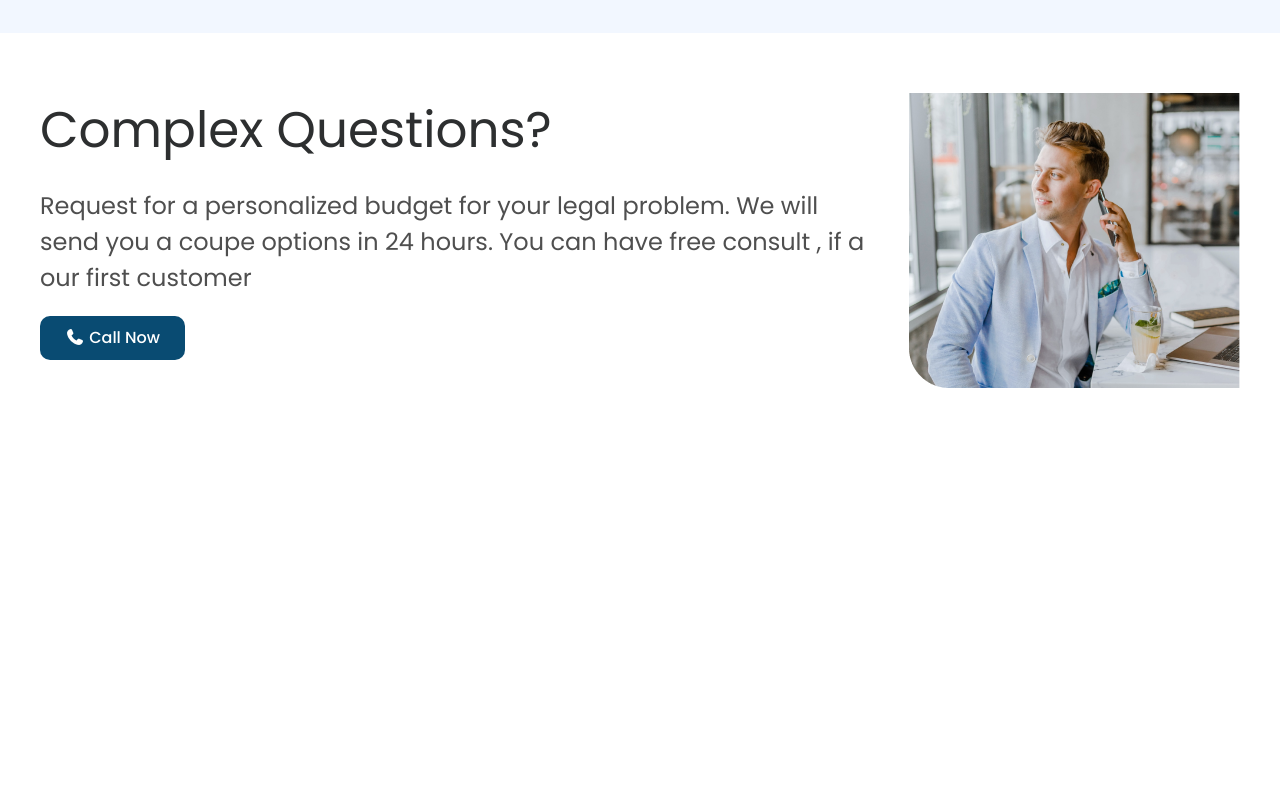
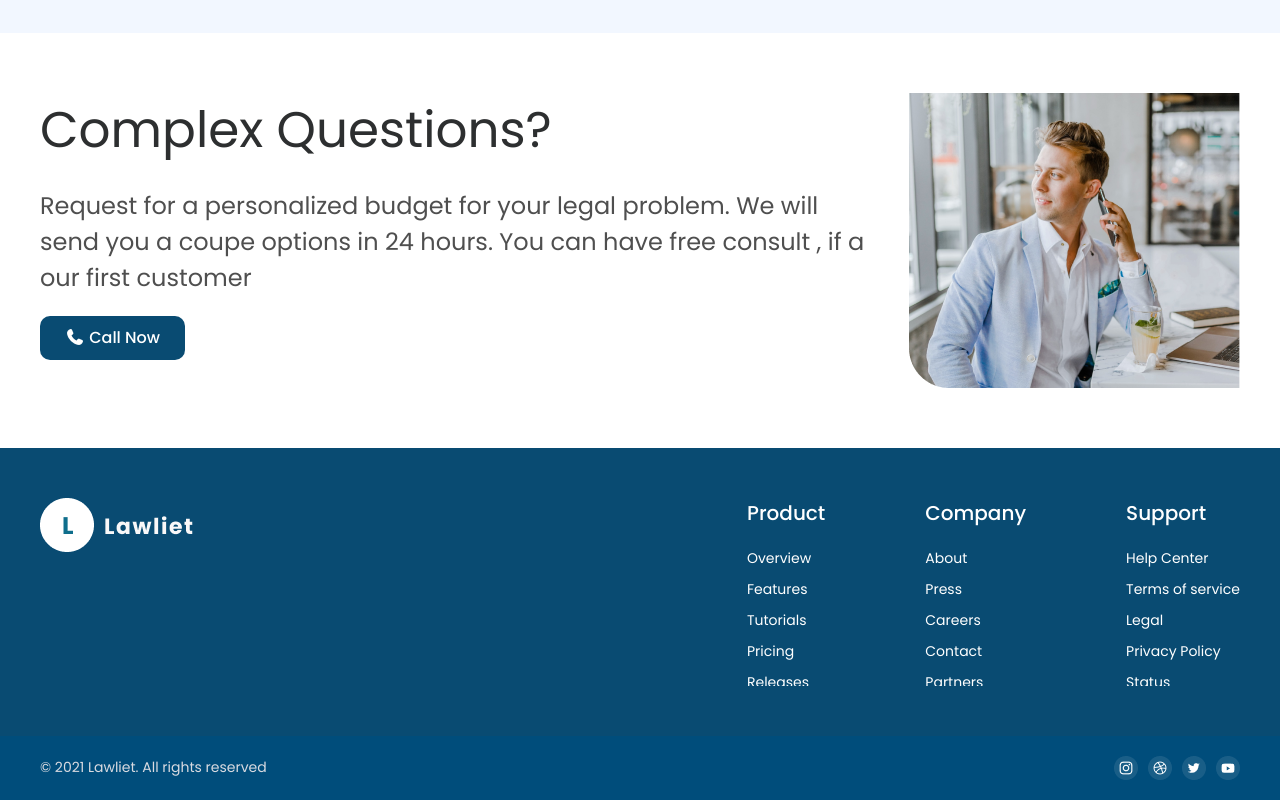
Before and after one commit to Faridun-07/Cw-Tailwindcss-week-3, a website: page index.html in a window 1280 px wide. Shown: the part 2599-3399 px from the top of the page. Before the commit the page ends 3047 px from the top, so only its background shows below. Drawn offline with nearby package versions, Linux system fonts and the light colour scheme; files that its build step writes are made by us from their sources.

Commit message:
Add footer

```diff
--- a/index.html
+++ b/index.html
@@ -163,6 +163,53 @@
             <img src="./src/images/Group.png" alt="">
         </section>
     </main>
-    <footer></footer>
+    <div class="bg-[#094B72]">
+    <footer class="max-w-300 m-auto flex flex-col gap-[30px] lg:flex-row lg:justify-between items-start lg:p-[50px_0] p-[50px_20px]">
+        <img src="./src/images/Logo2.png" alt="Logo">
+        <div class="flex flex-wrap gap-[100px] justify-between lg:flex-row lg:gap-[100px]">
+            <div class="flex flex-col gap-[20px] h-[188px] overflow-hidden">
+                <h1 class="text-white text-[20px] font-medium">Product</h1>
+                <div class="flex flex-col gap-[10px]">
+                    <p class="text-white text-[14px]">Overview</p>
+                    <p class="text-white text-[14px]">Features</p>
+                    <p class="text-white text-[14px]">Tutorials</p>
+                    <p class="text-white text-[14px]">Pricing</p>
+                    <p class="text-white text-[14px]">Releases</p>
+                </div>
+            </div>
+             <div class="flex flex-col gap-[20px] h-[188px] overflow-hidden">
+                <h1 class="text-white text-[20px] font-medium">Company</h1>
+                <div class="flex flex-col gap-[10px]">
+                    <p class="text-white text-[14px]">About</p>
+                    <p class="text-white text-[14px]">Press</p>
+                    <p class="text-white text-[14px]">Careers</p>
+                    <p class="text-white text-[14px]">Contact</p>
+                    <p class="text-white text-[14px]">Partners</p>
+                </div>
+            </div>
+            <div class="flex flex-col gap-[20px] h-[188px] overflow-hidden ml-[120px] lg:ml-0   ">
+                <h1 class="text-white text-[20px] font-medium">Support</h1>
+                <div class="flex flex-col gap-[10px]">
+                    <p class="text-white text-[14px]">Help Center</p>
+                    <p class="text-white text-[14px]">Terms of service</p>
+                    <p class="text-white text-[14px]">Legal</p>
+                    <p class="text-white text-[14px]">Privacy Policy</p>
+                    <p class="text-white text-[14px]">Status</p>
+                </div>
+            </div>
+        </div>
+    </footer>
+    </div>
+    <footer class="bg-[#004D7B]">
+        <div class="max-w-300 m-auto flex justify-between items-center lg:p-[20px_0] p-[20px_10px]">
+            <p class="text-[14px] text-[#D9DBE1]">© 2021 Lawliet. All rights reserved</p>
+            <div class="flex gap-[10px]">
+                <img src="./src/images/Social.png" alt="Icons">
+                <img src="./src/images/Social2.png" alt="Icons">
+                <img src="./src/images/Social3.png" alt="Icons">
+                <img src="./src/images/Social4.png" alt="Icons">
+            </div>
+        </div>
+    </footer>
 </body>
 </html>
```
Also changed, not shown: src/images/Logo2.png (added), src/images/Social.png (added), src/images/Social2.png (added), src/images/Social3.png (added), src/images/Social4.png (added).
